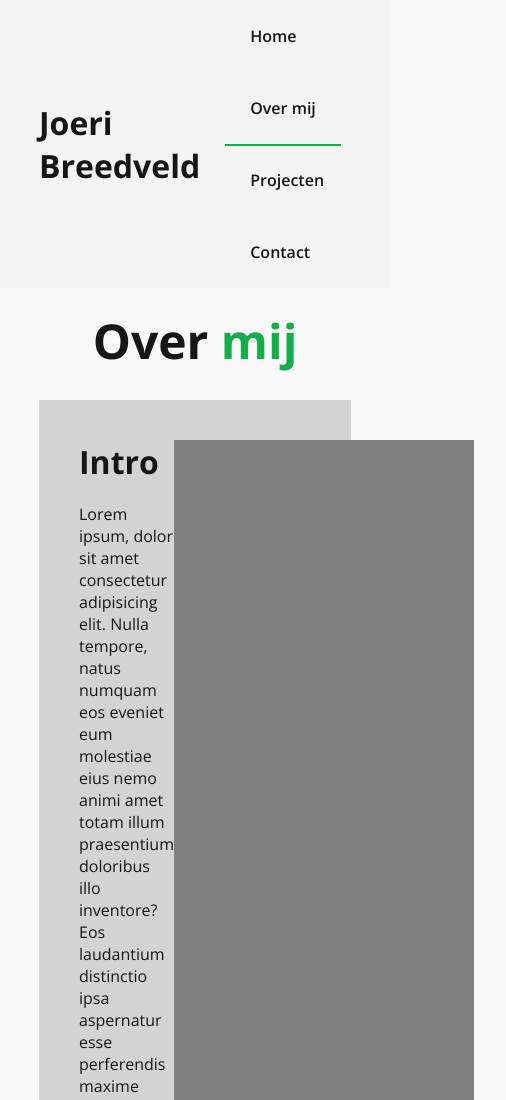
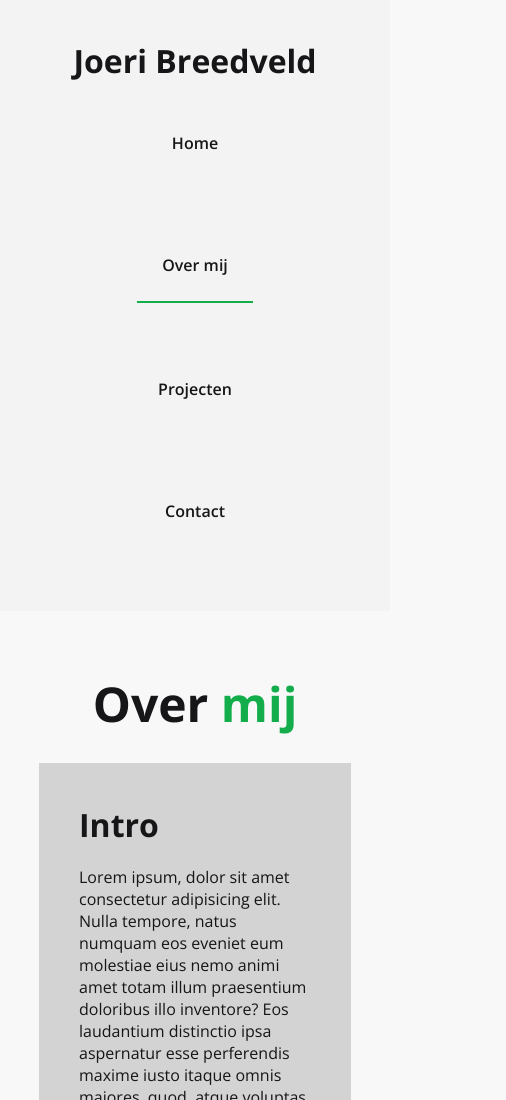
Before and after one commit to duck1s/practice-website-2, a plain HTML site: page assets/pages/about.html in a window 390 px wide. Shown: the top 1100 px of the page, 506 px wide, since content can reach past the window. Drawn offline with nearby package versions, Linux system fonts and the light colour scheme.

Commit message:
add: responsiveness to all pages

```diff
--- a/assets/css/style.css
+++ b/assets/css/style.css
@@ -85,6 +85,7 @@ h4 {
     justify-content: space-between;
     align-items: center;
     background: #f3f3f3;
+    min-width: 100vw;
 }
 
 .header-nav-ul {
@@ -177,3 +178,36 @@ h4 {
 
     }
 }
+
+/* Media */
+@media (max-width: 1000px) {
+    .header{
+        flex-direction: column;
+        padding: 10%;
+        justify-content: center;
+    }
+    .header-nav-ul-li {
+        float: unset;
+        display: flex;
+        align-items: center;
+        justify-content: center;
+        gap: 0;
+    }
+    .main-home {
+        text-align: center;
+    }
+    .main-home-socials {
+        justify-content: center;
+    }
+    .main-about-article {
+        display: flex;
+        flex-direction: column;
+    }
+    .main-about-textwidth-container {
+        margin-bottom: 40px;
+        max-width: unset;
+    }
+    .main-about-title {
+        margin-top: 40px;
+    }
+}
```
